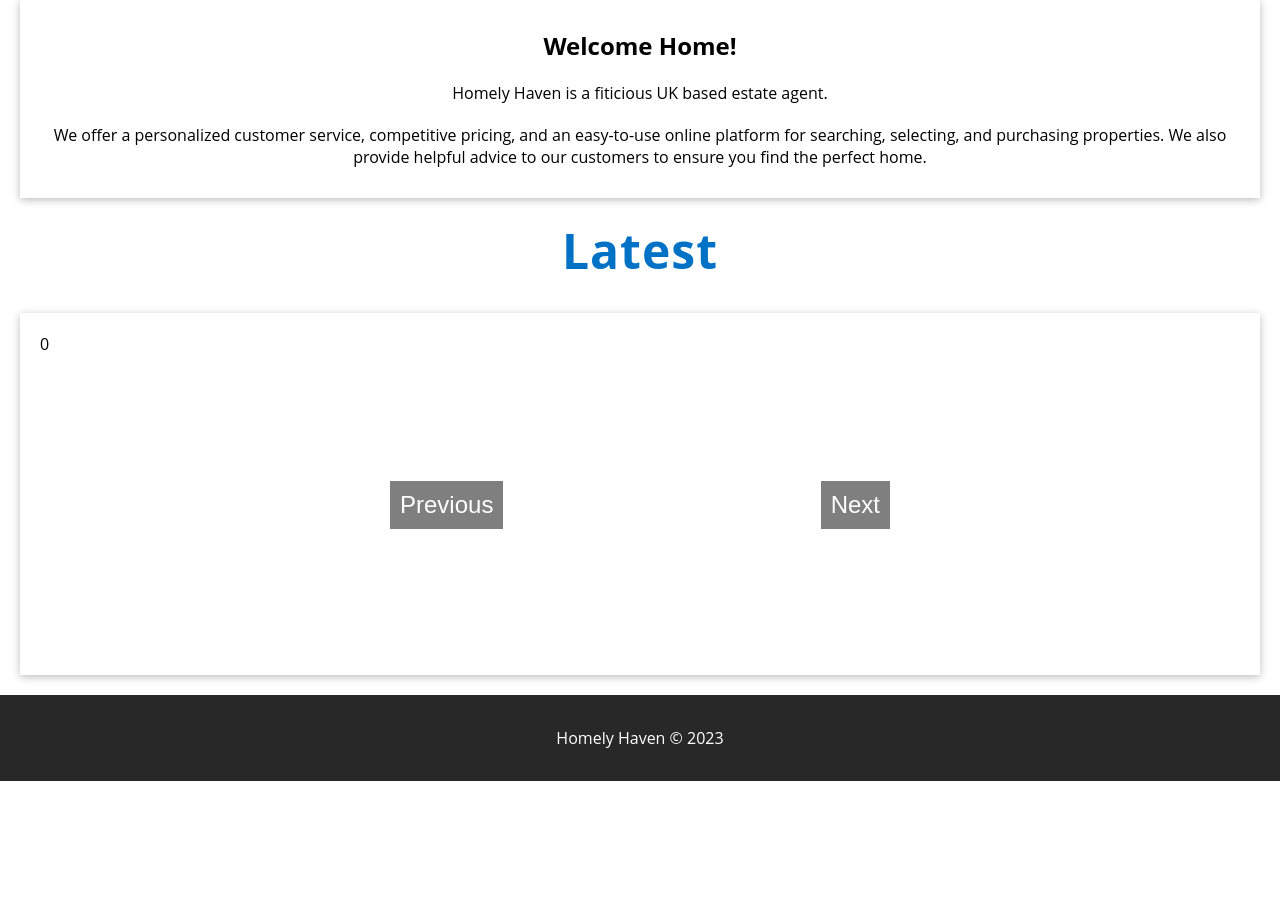
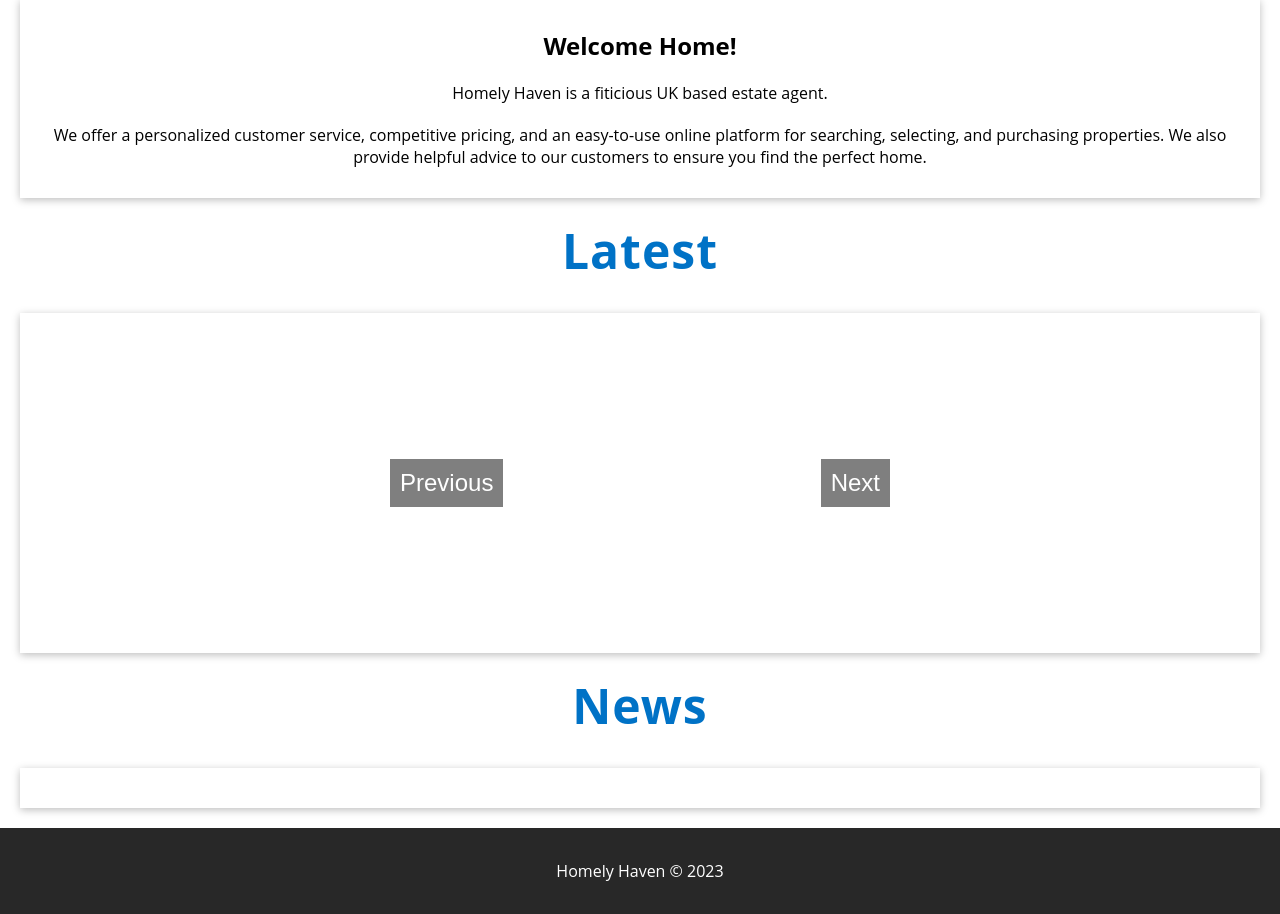
Before and after one commit to ChrisBriant/homely_haven, a Django app: page / in a window 1280 px wide. Shown: the part 897-1811 px from the top of the page. Before the commit the page ends 1678 px from the top, so only its background shows below. Run offline with Django 4.2, Linux system fonts and the light colour scheme; data that the repository does not hold is empty.

Commit message:
Added news section

```diff
--- a/property/static/custom/css/style.css
+++ b/property/static/custom/css/style.css
@@ -8,6 +8,8 @@
     --list-item-selected :#434343;
     --error-color : #880000;
     --footer-bg :  #282828;
+    --link-color : #3b7522;
+    --link-color-hover : #58af33;
 }
 
 * {
@@ -27,9 +29,9 @@ html, body {
     font-size: 18;
 }
 
-
-
-
+h1 {
+    text-align: center;
+}
 
 
 /* Navigation  */
--- a/property/templates/widgets/carousel.html
+++ b/property/templates/widgets/carousel.html
@@ -1,22 +1,6 @@
 <div class="carousel">
-    {% if properties|length > 0 %}
-        <div class="slides" >
-            {% for property in properties %}
-                <div class="slide">
-                    <img src="{{ MEDIA_URL }}/{{ property.picture }}" alt="{{ property.address_line_one }}">
-                    <div class="property-title-banner">
-                        <p>{{ property.address_line_one }}</p>
-                    </div>
-                    <!-- <p>{{ property.address_line_one }}</p> -->
-                </div>
-            {% endfor %}
-            <div class="slide">
-                <img src="{{ MEDIA_URL }}/{{ properties.first.picture }}" alt="{{ properties.first.address_line_one }}">
-                <div class="property-title-banner">
-                    <p>{{ properties.first.address_line_one }}</p>
-                </div>
-            </div>
-        </div>
+    {% if carousel_mode == 'properties' %}
+        {% include './properties.html' %}
     {% endif %}
     <button class="previous-button">Previous</button>
     <button class="next-button">Next</button>
@@ -28,42 +12,7 @@
         animation: {{ animation_string }};
     }
 
-
-
-    /* @keyframes slides {
-        0% {
-            transform: translateX(0px);
-        }
-        100% {
-            transform: translateX(-{{ slides_total_length }}px);
-        }
-    } */
-
     {{ slide_data }}
-    /* @keyframes slides {0% {transform: translateX(0px);}16.666666666666664% {transform: translateX(-500px);}33.33333333333333% {transform: translateX(-1000px);}50.0% {transform: translateX(-1500px);}66.66666666666666% {transform: translateX(-2000px);}83.33333333333334% {transform: translateX(-2500px);}100% { transform: translateX(-3000px);}} */
-
-    /* @keyframes slides {
-        0% {
-            transform: translateX(0px);
-        }
-        20% {
-            transform: translateX(-500px);
-        }
-        40% {
-            transform: translateX(-1000px);
-        }
-        60% {
-            transform: translateX(-1500px);
-        }
-        80% {
-            transform: translateX(-2000px);
-        }
-        100% {
-            transform: translateX(-{{ slides_total_length }}px);
-        }
-    } */
-
-
 </style>
 
   <script>
@@ -76,45 +25,27 @@
     let index = 0;
 
     previousButton.addEventListener("click", async () => {
-        //console.log('Slides', slides.children.length);
         const elementRect = slides.getBoundingClientRect();
         const elementIndex = Math.floor(elementRect.left / 500);
         console.log((elementIndex * -1) - 1);
         index = (elementIndex * -1) - 1;
 
         slides.style.animation = 'none';
-        //if(index === -1) {
-            //Remove last slide
-            lastSlide = slides.removeChild(slides.children[slides.children.length-1]);
-            let currentSlide =await slides.children[slides.children.length-1].cloneNode(true);
-            slides.insertBefore(currentSlide,slides.children[0]);
-            //return;
-        // } else {
+        lastSlide = slides.removeChild(slides.children[slides.children.length-1]);
+        let currentSlide =await slides.children[slides.children.length-1].cloneNode(true);
+        slides.insertBefore(currentSlide,slides.children[0]);
 
-        // }
 
         if(animTimeout) {
              clearTimeout(animTimeout);
         }
         animTimeout = setTimeout(() => {
-            //slides.style.transform = `translateX(-${index +1 * 500}px)`;
             slides.style.animation = animationString;
 
         },3000);
-
-        // index--;
-        // if (index < 0) {
-        //     index = slides.children.length - 1;
-        // }
-        // slides.style.transform = `translateX(-${index * 500}px)`;
     });
 
     nextButton.addEventListener("click", async () => {
-        // index++;
-        // if (index === slides.children.length) {
-        //     index = 0;
-        // }
-        //console.log(3000 - slides.getBoundingClientRect().x);
         console.log('Slides', slides.children.length);
         const elementRect = slides.getBoundingClientRect();
         const elementIndex = Math.floor(elementRect.left / 500);
@@ -124,7 +55,6 @@
             console.log('last slide');
             return;
         }
-        //slides.style.transform = `translateX(-${index * 500}px)`;
         slides.style.animation = 'none';
         //Move the slides around to change the order
         //remove the last slide
@@ -134,7 +64,6 @@
             console.log('The last slide is the same as the current one');
         }
         //get the current slide
-        //let slidesCopy = [...slides.children];
         //remove previous slides and add to the end
         for(i=0;i<index;i++) {
             let removedSlide = slides.removeChild(slides.children[i]);
@@ -142,37 +71,12 @@
         }
         //Duplicate the lastslide
         slides.append(currentSlide);
-        [...slides.children].forEach(slide => {
-            //console.log(slide);
-        });
         if(animTimeout) {
              clearTimeout(animTimeout);
         }
         animTimeout = setTimeout(() => {
-            //slides.style.transform = `translateX(-${index +1 * 500}px)`;
             slides.style.animation = animationString;
 
         },3000);
     });
-
-    // let element = document.querySelector(".slides");
-
-    // // Set the initial position of the element
-    // element.style.left = 0;
-
-    // // Set the animation duration and timing function
-    // element.style.transition = "1s ease-in-out";
-
-    // // Start the animation loop
-    // let startTime = Date.now();
-    // let animationLoop = () => {
-    //     let currentTime = Date.now();
-    //     let elapsedTime = (currentTime - startTime) / 1000;
-    //     element.style.left = elapsedTime * -100 + "px";
-    //     //console.log('Element', element.offsetWidth);
-    //     //2500
-    //     requestAnimationFrame(animationLoop);
-    // }
-    // animationLoop();
-
 </script>
--- /dev/null
+++ b/property/templates/widgets/properties.html
@@ -0,0 +1,18 @@
+{% if properties|length > 0 %}
+<div class="slides" >
+    {% for property in properties %}
+        <div class="slide">
+            <img src="{{ MEDIA_URL }}/{{ property.picture }}" alt="{{ property.address_line_one }}">
+            <div class="property-title-banner">
+                <p>{{ property.address_line_one }}</p>
+            </div>
+        </div>
+    {% endfor %}
+    <div class="slide">
+        <img src="{{ MEDIA_URL }}/{{ properties.first.picture }}" alt="{{ properties.first.address_line_one }}">
+        <div class="property-title-banner">
+            <p>{{ properties.first.address_line_one }}</p>
+        </div>
+    </div>
+</div>
+{% endif %}
--- a/propertyadmin/admin.py
+++ b/propertyadmin/admin.py
@@ -9,6 +9,7 @@ class PropertyAdmin(admin.ModelAdmin):
 admin.site.register(Property, PropertyAdmin)
 admin.site.register(Customer)
 admin.site.register(Agent)
+admin.site.register(NewsItem)
 
 
 class SlotAdmin(admin.ModelAdmin):
--- a/website/templates/website/home.html
+++ b/website/templates/website/home.html
@@ -9,11 +9,32 @@
             <p>We offer a personalized customer service, competitive pricing, and an easy-to-use online platform for searching, selecting, and purchasing properties. We also provide helpful advice to our customers to ensure you find the perfect home.</p>
         </div>
     </section>
+
     <section id="latest">
         <h1>Latest</h1>
         <div class="presentation-panel">
-            {{ properties|length }}
-            {% include 'widgets/carousel.html' %}
+            {% include 'widgets/carousel.html' with carousel_mode='properties' %}
+        </div>
+    </section>
+
+    <section id="news">
+        <h1>News</h1>
+        <div class="presentation-panel">
+            {% for news_article in news_articles %}
+                <div class="news-card">
+                    <div class="news-image">
+                        <img src="{{ MEDIA_URL }}/{{ news_article.picture }}" alt="{{ news_article.headline }}">
+                    </div>
+                    <div class="news-article">
+                        <div class="news-headline">
+                            <p><strong>{{ news_article.headline }}</strong></p>
+                        </div>
+                        <div class="news-text">
+                            <p>{{ news_article.article }}</p>
+                        </div>
+                    </div>
+                </div>
+            {% endfor %}
         </div>
     </section>
 {% endblock %}
--- a/website/views.py
+++ b/website/views.py
@@ -15,9 +15,8 @@ from propertyadmin.models import *
 from datetime import datetime
 
 def home(request):
-    hot_properties = Property.objects.all().order_by('date_added')[:6]
+    hot_properties = Property.objects.all().order_by('date_added')[:5]
     #Get the total width that the proprties will take and pass to the carousel style to handle the animation
-    #style_tag = f'style=width:{(len(hot_properties)-1)*500}px;'
     slides_total_length = len(hot_properties)*500
     print(int(slides_total_length / 500))
     max_slides = int(slides_total_length / 500)
@@ -35,13 +34,13 @@ def home(request):
         # })
         slide_data += f'{percent}% {{transform: translateX({translate}px);}}'
     slide_data += f'100% {{ transform: translateX(-{slides_total_length}px);}}' + '}'
-    print('slide data', slide_data)
-
+    news_articles = NewsItem.objects.all()
     return render(request,'website/home.html',{
         'properties' : hot_properties,
         'slides_total_length' : slides_total_length,
         'slide_data' : slide_data,
-        'animation_string' : animation_string
+        'animation_string' : animation_string,
+        'news_articles' : news_articles
     })
 
 def search(request,page_no):
```
Also changed, not shown: other parts of property/static/custom/css/style.css (+43 -0 lines), news_articles.txt (added, +21 -0 lines), property/templates/widgets/news.html (added, +26 -0 lines), propertyadmin/models.py (+9 -21 lines), website/templates/website/paginator.html (+8 -4 lines), accounts/migrations/0009_alter_account_hash.py (added), accounts/migrations/0010_alter_account_hash.py (added), accounts/migrations/0011_alter_account_hash.py (added), propertyadmin/migrations/0008_newsitem.py (added), propertyadmin/migrations/0009_newsitem_headline.py (added), propertyadmin/migrations/0010_alter_newsitem_article.py (added).
